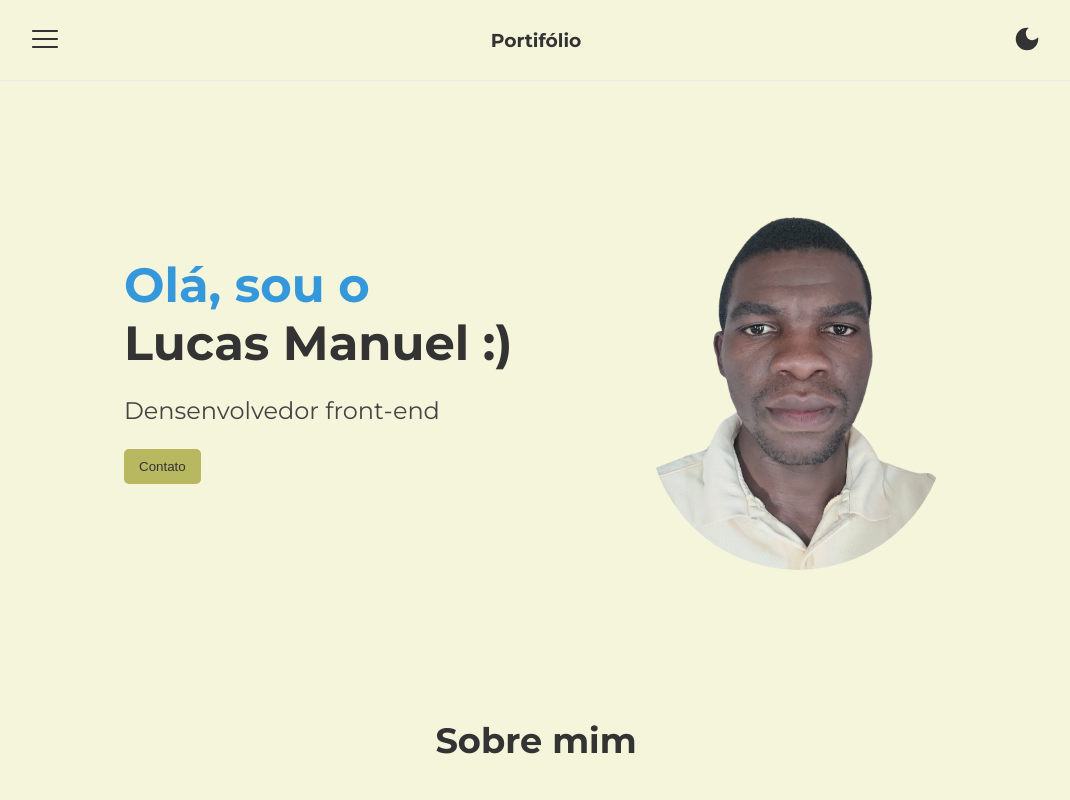
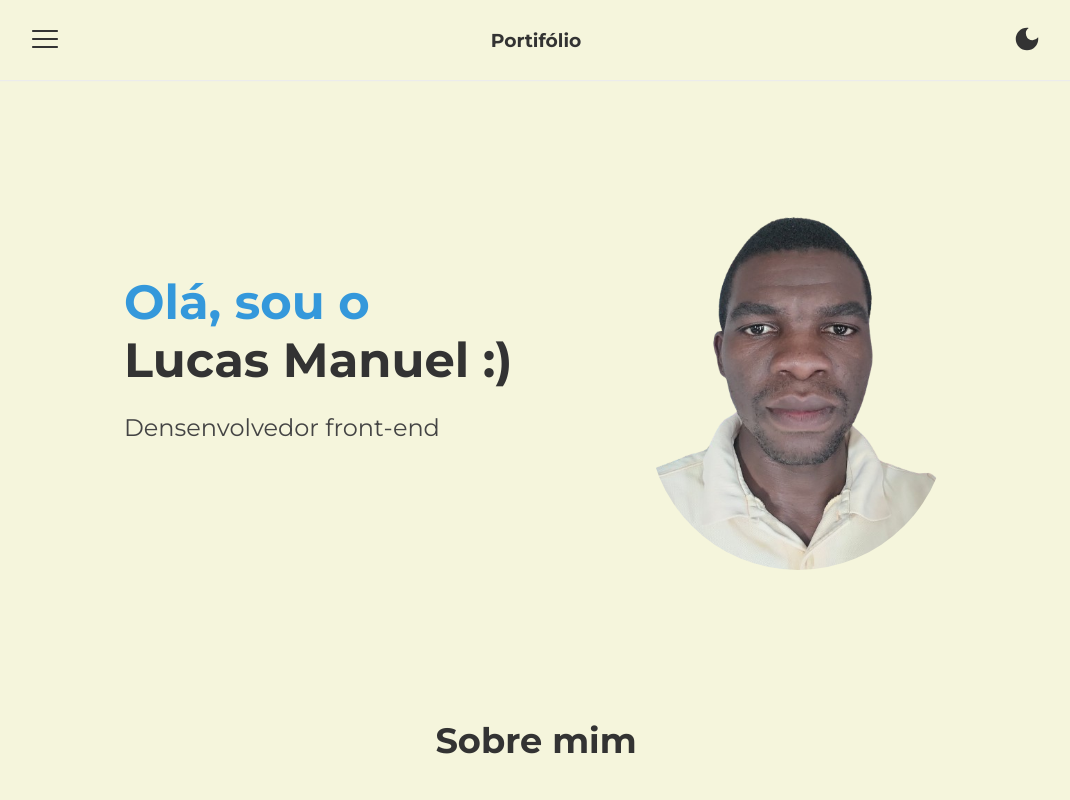
Before and after one commit to Lucasmanuelmz/portifolio.app, a React (Vite) app: page / in a window 1280 px wide. Shown: the top 800 px of the page, without its empty margins (104-1174 px from the left). Built offline with nearby package versions, Linux system fonts and the light colour scheme.

Commit message:
Removi a secao contatos apenas para que o projeto se adeque aos requisitos da plataforma que utilizo

```diff
--- a/src/Body/index.jsx
+++ b/src/Body/index.jsx
@@ -2,7 +2,6 @@ import {PropTypes} from "prop-types";
 import AboutMe from "../About";
 import MyHability from "../Hability";
 import MyProjects from "../Projects";
-import Contact from "../Contact";
 
 export default function PrincipalComponent({color, backgroundColor, boxShadow}) {
     return (
@@ -12,7 +11,6 @@ export default function PrincipalComponent({color, backgroundColor, boxShadow})
                 <h2 className="subtitle-1">Olá, sou o</h2>
                 <h2 className="subtitle-2">Lucas Manuel :)</h2>
                     <p className="text-1" style={{ color: color }}>Densenvolvedor front-end</p>
-                    <button className='d-button'>Contato</button>
              </div>
                 <div className="apresentation">
                     <img className="img-foto" src="/image/img-foto.png" alt="Minha foto" />
@@ -21,7 +19,6 @@ export default function PrincipalComponent({color, backgroundColor, boxShadow})
             <AboutMe />
            <MyHability />
             <MyProjects backgroundColor={backgroundColor} boxShadow={boxShadow} />
-            <Contact color={color} />
         </main>
     )
 }
--- a/src/Header/index.jsx
+++ b/src/Header/index.jsx
@@ -48,8 +48,6 @@ export default function Header({
             className='links' to="/hability">Habilidades</Link></li>
           <li><Link style={{ color: color }}
             className='links' to="/project">Projetos</Link></li>
-          <li><Link style={{ color: color }}
-            className='links' to="/contact">Contatos</Link></li>
         </ul>
       </div>
     </>
```
